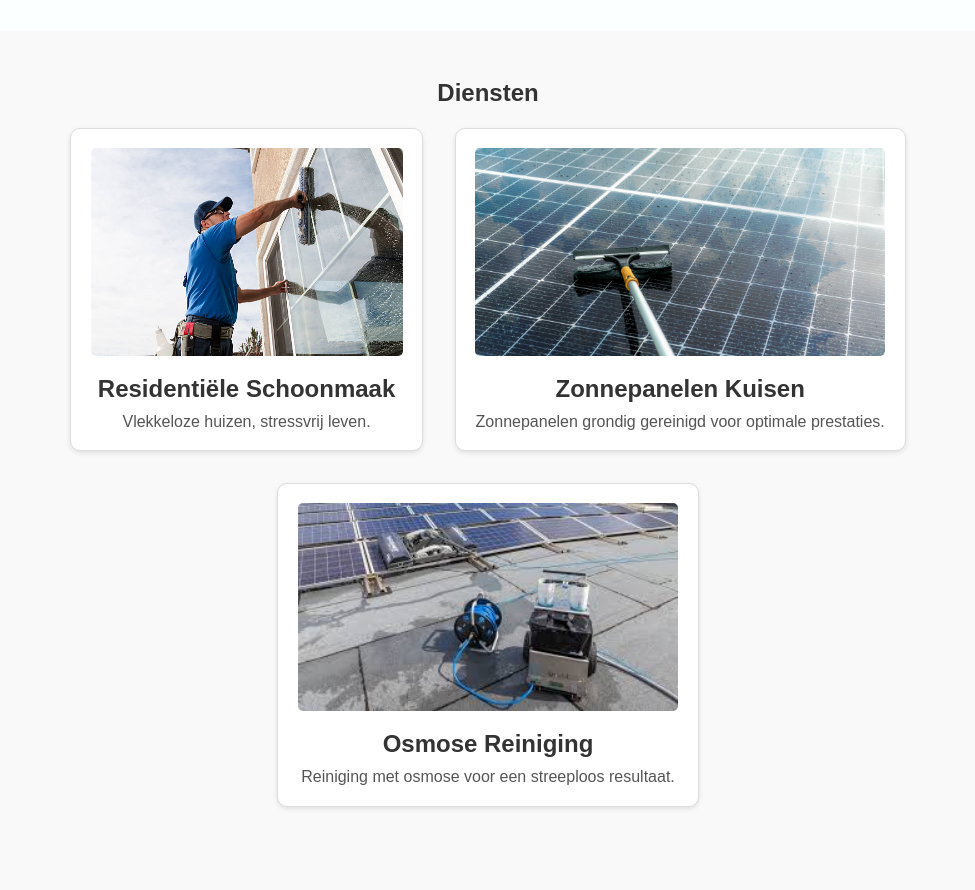
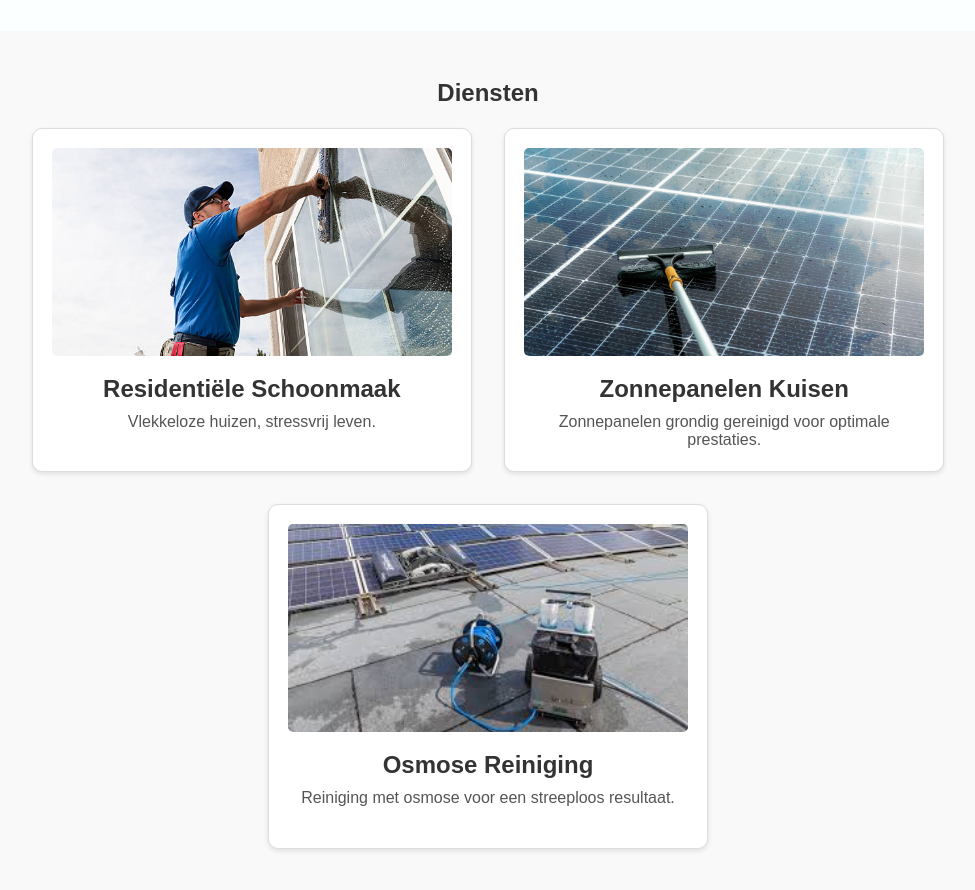
Before and after one commit to SenneDC01/robbe-cleaning-services.github.io, a Next.js app in the folder robbe-cleaning-services/: page / in a window 1280 px wide. Shown: the part 780-1670 px from the top of the page, without its empty margins (152-1127 px from the left). Before the commit the page ends 1635 px from the top, so only its background shows below. Built offline with nearby package versions, Linux system fonts and the light colour scheme.

Commit message:
service card changes

```diff
--- a/robbe-cleaning-services/src/components/molecules/serviceCard/ServiceCard.module.css
+++ b/robbe-cleaning-services/src/components/molecules/serviceCard/ServiceCard.module.css
@@ -6,7 +6,8 @@
     box-shadow: 0 2px 5px rgba(0, 0, 0, 0.1);
     text-align: center;
     transition: transform 0.3s ease;
-    max-width: 30rem;
+    width: 25rem;
+    height: 19rem;
 }
 
 .card:hover {
```
